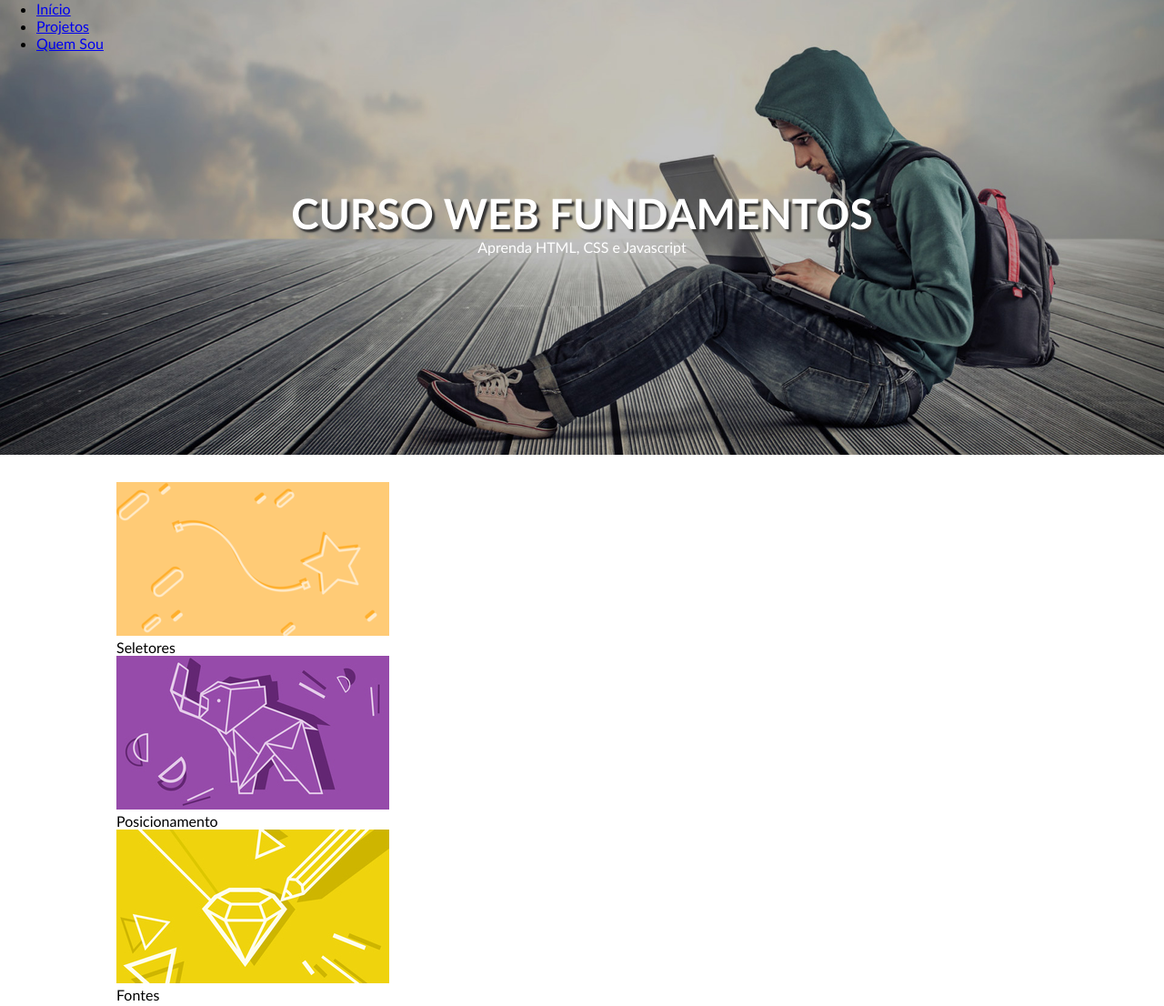
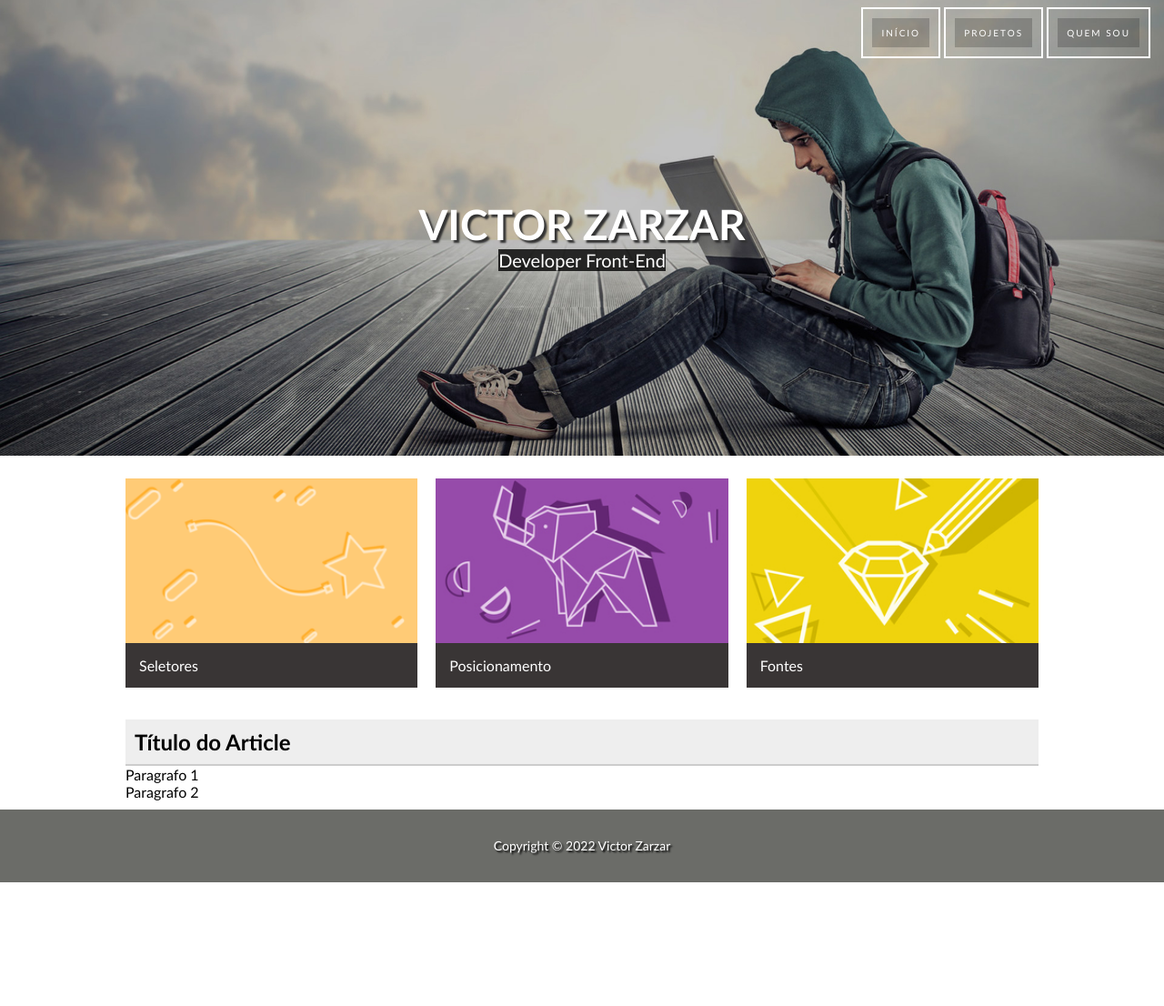
Before and after one commit to Victor-Zarzar/Projeto-CSS-Curso, a plain HTML site: page index.html in a window 1280 px wide. Shown: the top 1106 px of the page at 91% size. After the commit the page ends 970 px from the top, so only its background shows below. Drawn offline with Linux system fonts and the light colour scheme.

Commit message:
Projeto-Curso-CSS

```diff
--- a/index.html
+++ b/index.html
@@ -13,7 +13,7 @@
 <body>
 
      <div id="principal">
-         <header class="hero"
+         <header class="hero">
              <nav>
                 <ul>
                    <li><a href="index.html">Início</a></li>
@@ -22,25 +22,25 @@
                 </ul>
             </nav>
             <div class="hero-content">
-                <h1>Curso Web Fundamentos</h1>
-                <p>Aprenda HTML, CSS e Javascript</p>
+                <h1>Victor Zarzar</h1>
+                <p>Developer Front-End</p>
             </div>
         </header>
 
         <main>
 
             <section class="content-section">
-                <div class="card">
+                <div class="card card-1">
                     <img src="img/card_01.png" alt="">
                     <p>Seletores</p>
                 </div>
 
-                <div class="card">
+                <div class="card card-2">
                     <img src="img/card_02.jpg" alt="">
                     <p>Posicionamento</p>
                 </div>
 
-                <div class="card">
+                <div class="card card-3">
                     <img src="img/card_03.jpg" alt="">
                     <p>Fontes</p>
                 </div>
@@ -57,7 +57,9 @@
         </main>
 
         <footer class="rodape">
-            <p>Copyright &copy; 2022</p>
+            <p>Copyright &copy; 2022
+                Victor Zarzar
+            </p>
 
         </footer>
      </div>
--- a/style.css
+++ b/style.css
@@ -8,6 +8,7 @@
     height: 500px;
     background-position: right center;
     background-size: cover;
+    border-top: 1px solid transparent;
 }
 
 .hero-content {
@@ -22,15 +23,56 @@
     text-shadow: 3px 3px 2px #333;
 }
 
+.hero-content p {
+    background-color: rgba(0, 0, 0, 0.8);
+    display: inline-block;
+    font-size: 20px;
+    text-shadow: 2px solid white;
+
+}
+
+.card {
+    width: 32%;
+    float: left;
+    box-sizing: border-box;
+}
+
+.card-1, .card-2 {
+    margin-right: 2%;
+}
+
+.card img {
+    width: 100%;
+    display: block;
+}
+
+.card p {
+    background-color: #393535;
+    color: white;
+    margin: 0;
+    padding: 15px;
+
+}
+
+.content-header {
+    border-bottom: solid 2px #ccc;
+    padding: 10px;
+    background: #eee;
+}
+
+.content-header h2 {
+    margin: 0;
+}
+
 .content-section {
-    width: 80%;
-    margin: auto;
-    padding: 15px;
+    background-color: white;
+    padding: 10px;
     margin-top: 15px;
+    overflow: auto;
 }
 
 .rodape {
-    height: 120px;
+    height: 80px;
     color: white;
     font-size: 14px;
     text-align: center;
@@ -38,3 +80,38 @@
     background: #6b6c68;
     line-height: 80px;
 }
+
+.hero nav li {
+    display: inline-block;
+    list-style: none;
+    padding: 10px;
+    border: 2px solid white;
+
+}
+
+.hero nav ul {
+    text-align: right;
+    margin: 2px 10px 0 0;
+    padding: 5px;
+}
+
+.hero nav a {
+    background: rgba(0,0,0, 0.2);
+    display: block;
+    padding: 10px;
+    color: white;
+    text-decoration: none;
+    text-transform: uppercase;
+    font-size: 10px;
+    letter-spacing: 2px;
+}
+
+.hero nav a:hover {
+    background: rgba(0,0,0, 0.6);
+
+}
+
+main {
+    width: 80%;
+    margin: auto;
+}
```
